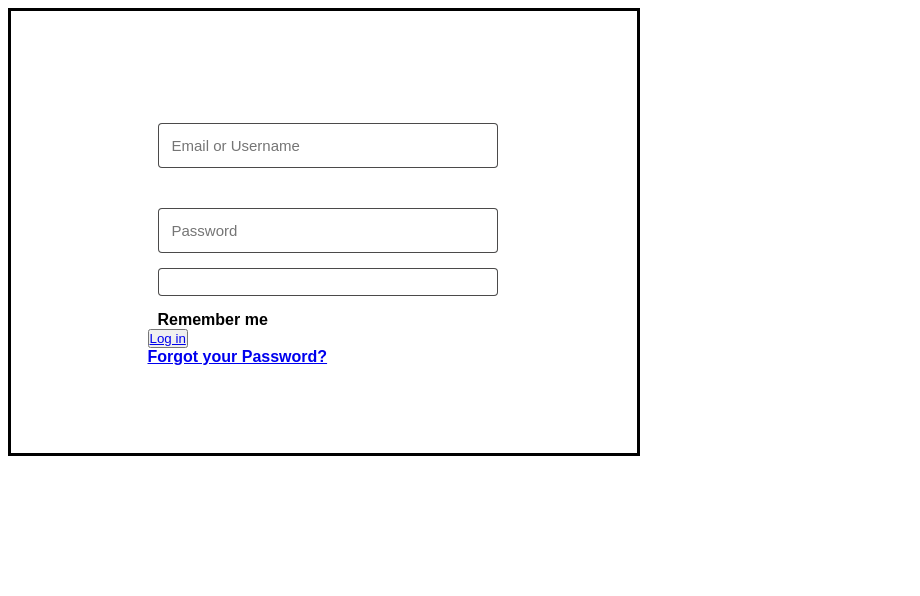
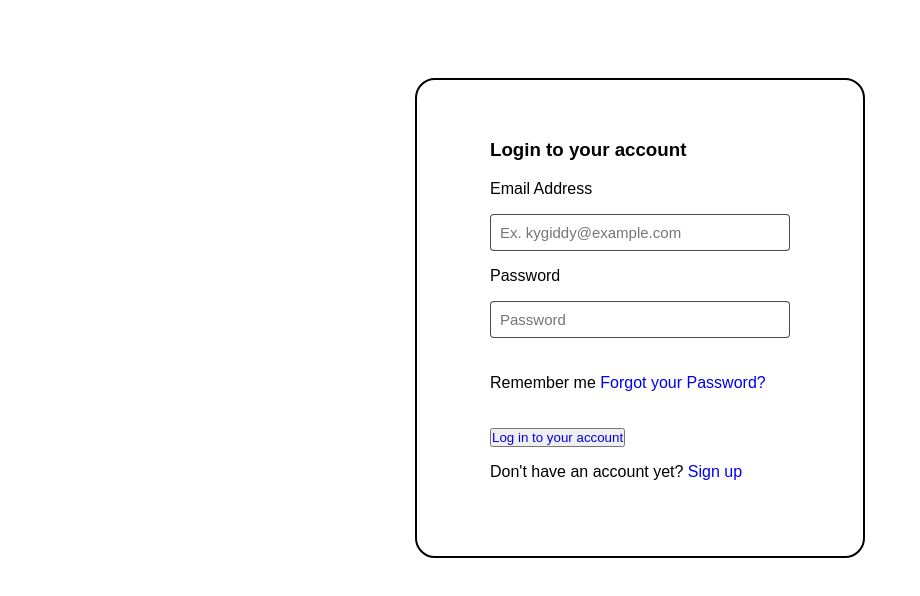
Before and after one commit to john-shaibu/wander-watch, a React (Vite) app in the folder frontend-n/wander-watch/: page / in a window 1280 px wide. Shown: the top 596 px of the page, without its empty margins (0-920 px from the left). Built offline with nearby package versions, Linux system fonts and the light colour scheme.

Commit message:
more updates to the login

```diff
--- a/frontend-n/wander-watch/src/App.css
+++ b/frontend-n/wander-watch/src/App.css
@@ -5,46 +5,56 @@
 }
 
 body {
+  display: grid;
+  place-items: center;
+  align-items: center;
   background: #fff;
   font-family: "Montserrat", sans-serif;
 }
-
+h3{
+  margin-top: 0;
+}
 .login {
   display: flex;
   align-items: center;
   justify-content: center;
-  font-weight: bold;
-  border: solid black;
-  width: 50%;
-  height: 28rem;
+  /* font-weight: bold; */
+  border: 2px solid black;
+  border-radius: 20px;
+  width: 450px;
+  height: 60vh;
+  margin-top: 70px;
+  /* padding: 0; */
 }
-
+/*
 .login form label {
   color: white;
   font-size: 14px;
   margin-bottom: 8px;
   margin-left: 10px;
   display: inline-block;
-}
+} */
 
 .login form input {
   display: block;
-  padding: 14px;
-  width: 340px;
-  margin-left: 10px;
-  margin-bottom: 15px;
+  padding: 10px;
+  width: 300px;
+  /* margin-left: 10px; */
+  /* margin-bottom: 15px; */
   font-size: 15px;
   font-weight: 500;
   background: #fff;
   border: none;
-  outline: none;
-  appearance: none;
+  /* outline: none; */
+  /* appearance: none; */
   border-radius: 4px;
   box-shadow: inset 0 0 0 1px #4b4a4a;
   color: white;
 }
 
-
+a {
+  text-decoration: none;
+}
 
 
 
--- a/frontend-n/wander-watch/src/components/Login.jsx
+++ b/frontend-n/wander-watch/src/components/Login.jsx
@@ -3,25 +3,32 @@ function Login() {
     <>
       <div class="login">
         <form>
-          <label>Email or username</label>
-          <input type="text" placeholder="Email or Username" />
+          <h3>Login to your account</h3>
+          {/* <label>Email or username</label> */}
+          <p>Email Address</p>
+          <input type="email" placeholder="Ex. kygiddy@example.com" />
 
-          <label>Password</label>
+          {/* <label>Password</label> */}
+          <p>Password</p>
           <input type="text" placeholder="Password" />
 
           <div class="switch">
-            <input type="checkbox" id="switch" checked />
-            <label for="switch" class="custom-checkbox"></label>
-            <span>Remember me</span>
+            {/* <input type="checkbox" id="switch" checked /> */}
+            {/* <label for="switch" class="custom-checkbox"></label> */}
+            <br /><br />
+            <span>Remember me</span>{" "}
+            <span>
+              {" "}
+              <a href="!#">Forgot your Password?</a>
+            </span>
           </div>
           <div class="in">
+            <br /><br />
             <button>
-              <a href="./index.html">Log in</a>
+              <a href="!#">Log in to your account</a>
             </button>
           </div>
-          <div id="forgot-password">
-            <a href="!#">Forgot your Password?</a>
-          </div>
+          <p>Don't have an account yet? <span><a href="!#">Sign up</a></span></p>
         </form>
       </div>
     </>
```
